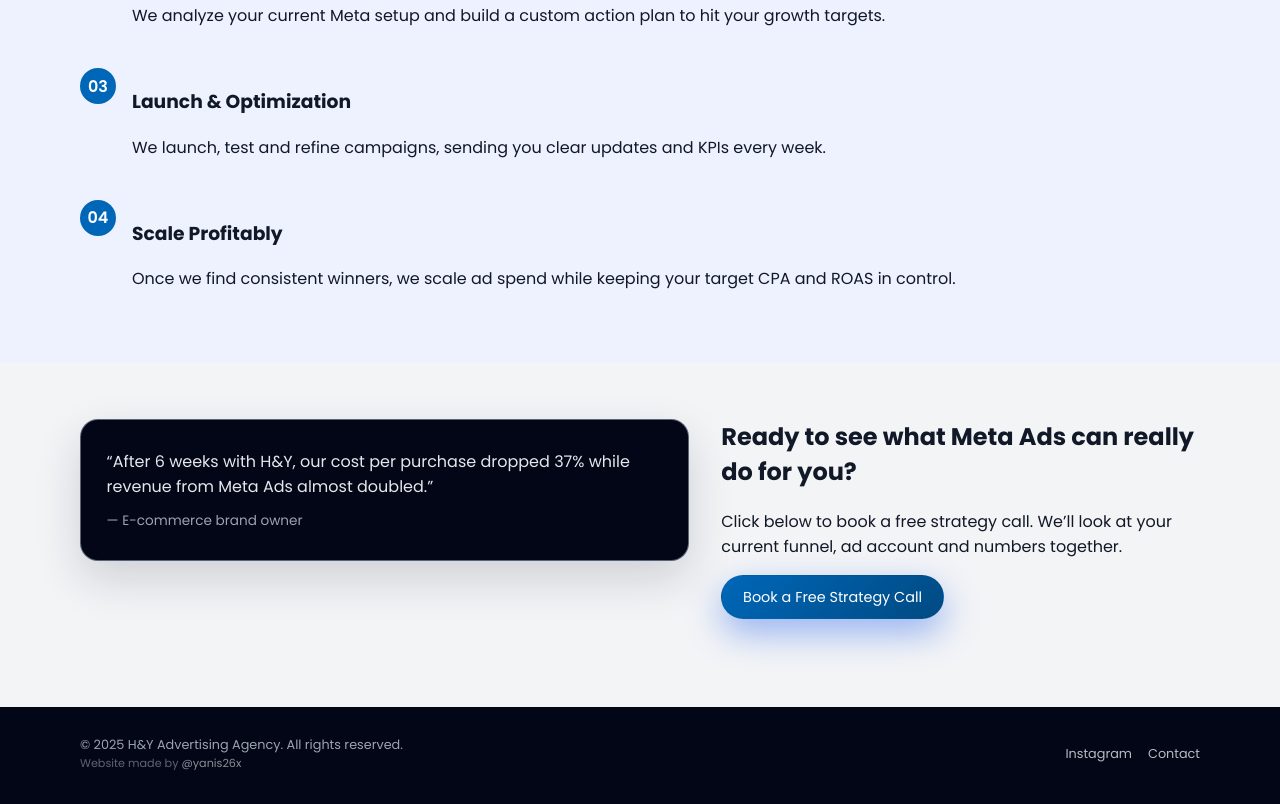
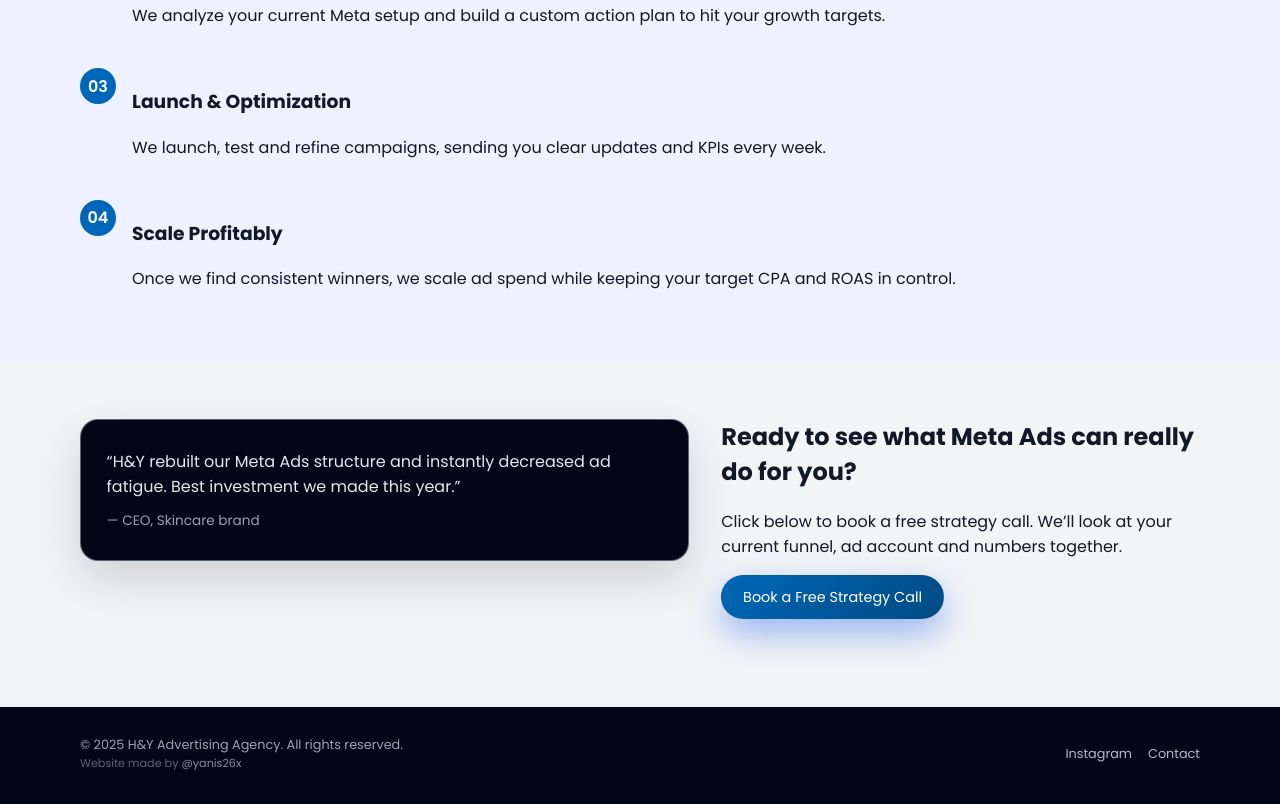
Before and after one commit to yanis26x/Hamza, a plain HTML site: page index.html in a window 1280 px wide. Shown: the part 1336-2140 px from the top of the page. Drawn offline with Linux system fonts and the light colour scheme.

Commit message:
plusieur commentaire de client avc animation

```diff
--- a/index.html
+++ b/index.html
@@ -157,12 +157,26 @@
   <section class="section">
     <div class="container split">
       <div class="quote-block" data-animate>
-        <p class="quote">
-          “After 6 weeks with H&amp;Y, our cost per purchase dropped 37% while
-          revenue from Meta Ads almost doubled.”
-        </p>
-        <p class="quote-meta">— E-commerce brand owner</p>
-      </div>
+  <div id="quote-slider">
+
+    <div class="quote-item active">
+      <p class="quote">“After 6 weeks with H&Y, our cost per purchase dropped 37% while revenue from Meta Ads almost doubled.”</p>
+      <p class="quote-meta">— E-commerce brand owner</p>
+    </div>
+
+    <div class="quote-item">
+      <p class="quote">“H&Y rebuilt our Meta Ads structure and instantly decreased ad fatigue. Best investment we made this year.”</p>
+      <p class="quote-meta">— CEO, Skincare brand</p>
+    </div>
+
+    <div class="quote-item">
+      <p class="quote">“Professional, fast and data-driven. They scaled our campaigns without lowering returns.”</p>
+      <p class="quote-meta">— Founder, Fitness apparel</p>
+    </div>
+
+  </div>
+</div>
+
 
       <div class="cta-block" data-animate>
         <h2>Ready to see what Meta Ads can really do for you?</h2>
--- a/script.js
+++ b/script.js
@@ -56,3 +56,15 @@ handleFormSubmit(
   "contact-message",
   "Message sent. We’ll get back to you at the email address you provided within 24 hours."
 );
+// Quote Slider
+let quoteIndex = 0;
+const quotes = document.querySelectorAll("#quote-slider .quote-item");
+
+function rotateQuotes() {
+  quotes.forEach(q => q.classList.remove("active"));
+
+  quoteIndex = (quoteIndex + 1) % quotes.length;
+  quotes[quoteIndex].classList.add("active");
+}
+
+setInterval(rotateQuotes, 4000); // change every 4 sec
--- a/style.css
+++ b/style.css
@@ -510,3 +510,21 @@ a {
 .credits a:hover {
   opacity: 1;
 }
+
+/* Quote Slider */
+#quote-slider {
+  position: relative;
+  overflow: hidden;
+}
+
+.quote-item {
+  opacity: 0;
+  position: absolute;
+  inset: 0;
+  transition: opacity 0.6s ease;
+}
+
+.quote-item.active {
+  opacity: 1;
+  position: relative;
+}
```
Also changed, not shown: contact.html (+2 -2 lines).
